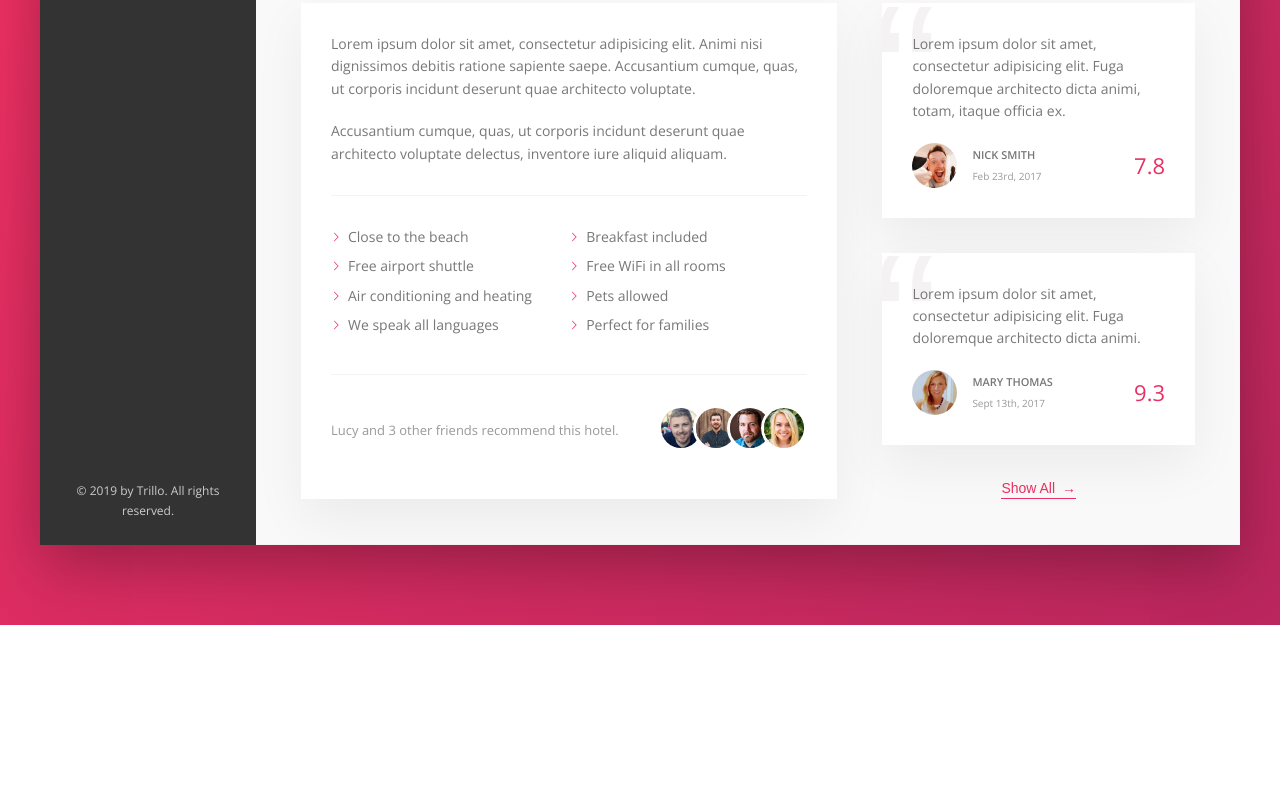
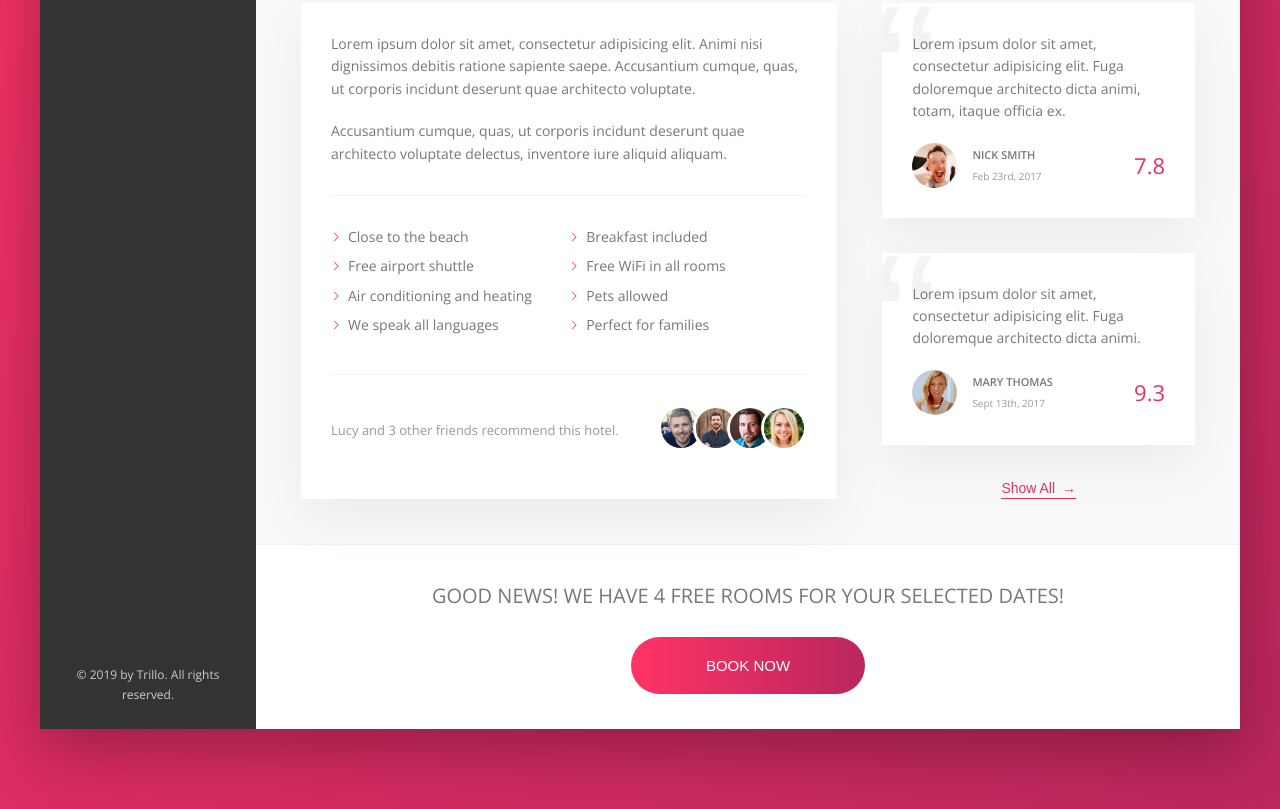
Before and after one commit to Frederick-Chon/Trillo-App, a website: page index.html in a window 1280 px wide. Shown: the part 644-1453 px from the top of the page. Before the commit the page ends 1269 px from the top, so only its background shows below. Drawn offline with nearby package versions, Linux system fonts and the light colour scheme.

Commit message:
cta section

```diff
--- a/index.html
+++ b/index.html
@@ -206,6 +206,17 @@
                                 Show All <span>&rarr;</span>
                             </button>
                         </div>
+
+                    </div>
+
+                    <div class="cta">
+                        <h2 class="cta__book-now">
+                            Good news! We have 4 free rooms for your selected dates!
+                        </h2>
+                        <button class="btn">
+                            <span class="btn__visible">Book now</span>
+                            <span class="btn__invisible">Only 4 rooms left</span>
+                        </button>
                     </div>
 
                 </main>
--- a/sass/_components.scss
+++ b/sass/_components.scss
@@ -446,3 +446,68 @@
         z-index: 1;
     }
 }
+
+///////////////////////////////////////////////
+// CALL TO ACTION
+.cta {
+    padding: 3.5rem 0;
+    text-align: center;
+
+    &__book-now {
+        font-size: 2rem;
+        font-weight: 300;
+        text-transform: uppercase;
+        margin-bottom: 2.5rem;
+    }
+}
+
+///////////////////////////////////////////////
+// CTA BUTTON
+.btn {
+    font-size: 1.5rem;
+    font-weight: 300;
+    text-transform: uppercase;
+    border-radius: 100px;
+    border: none;
+    background-image: linear-gradient(to right, var(--color-primary-light), var(--color-primary-dark));
+    color: #FFF;
+    position: relative;
+    overflow: hidden;
+    cursor: pointer;
+
+    & >  * {
+        display: inline-block;
+        padding: 2rem 7.5rem;
+        height: 100%;
+        width: 100%;
+        transition: all .2s;
+    }
+
+    &__visible {
+        width: 100%;
+    }
+
+    &__invisible {
+        position: absolute;
+        padding: 2rem 0;
+        left: 0;
+        top: -100%;
+    }
+
+    &:hover {
+        background-image: linear-gradient(to left, var(--color-primary-light), var(--color-primary-dark));
+    }
+
+    &:hover &__visible {
+        transform: translateY(100%);
+    }
+
+    &:hover &__invisible {
+        top: 0;
+    }
+
+    &:focus {
+        outline: none;
+        animation: pulsate 1s infinite;
+    }
+}
```
Also changed, not shown: css/style.css.
